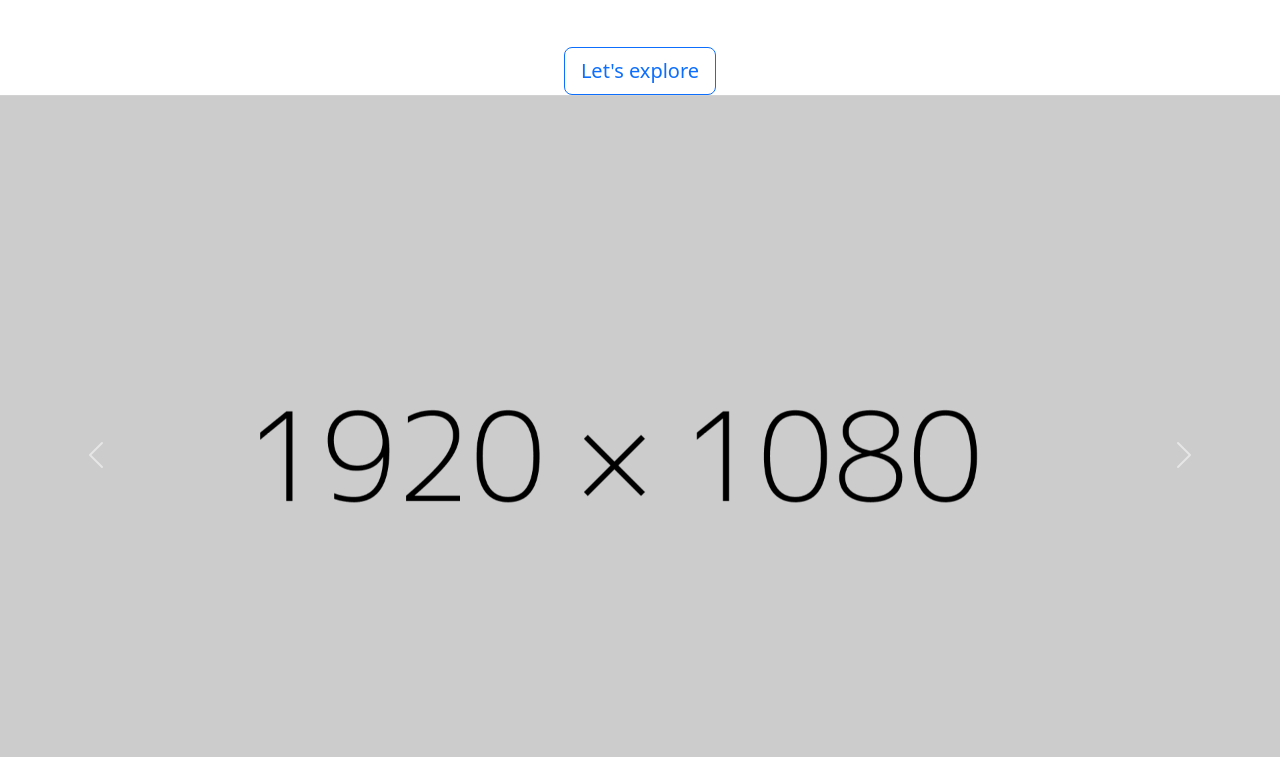
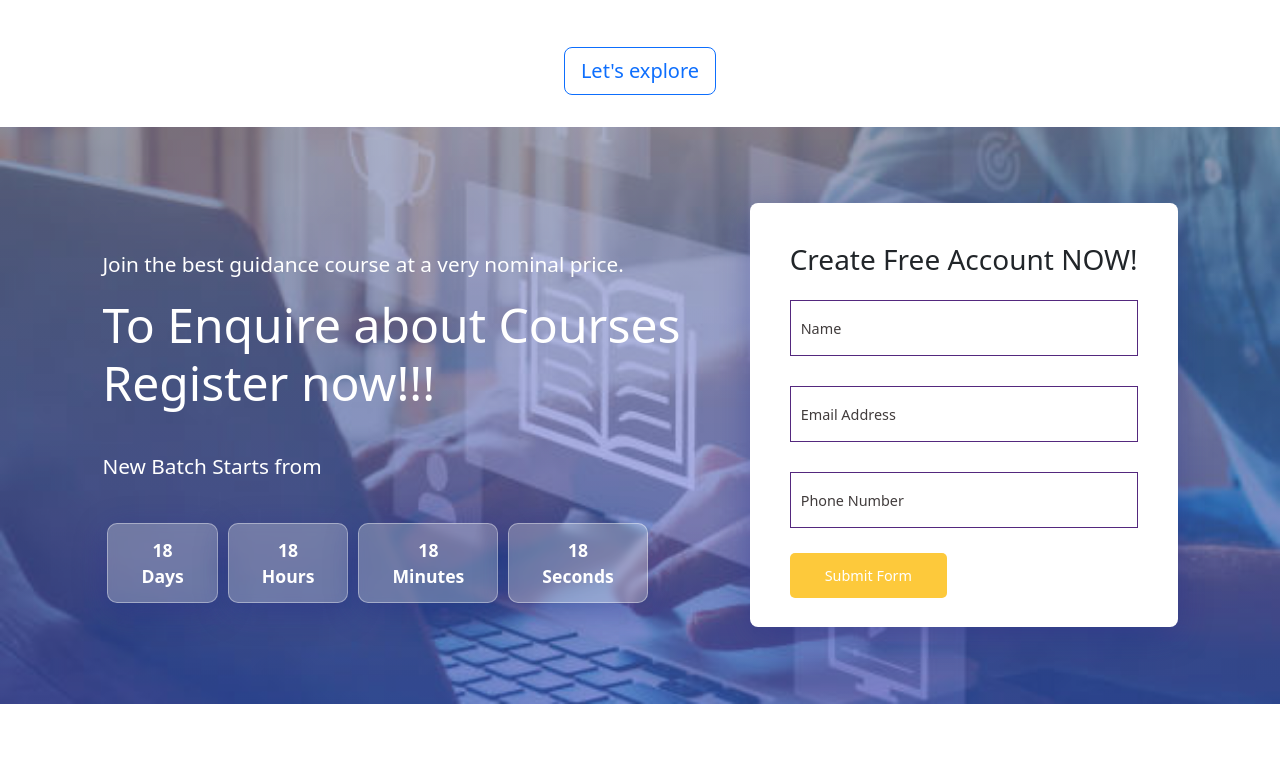
Before and after one commit to nj260701/Aimers-Website, a website: page index.html in a window 1280 px wide. Shown: the part 1623-2380 px from the top of the page. Drawn offline with nearby package versions, Linux system fonts and the light colour scheme.

Commit message:
Registration form updated

```diff
--- a/index.html
+++ b/index.html
@@ -127,31 +127,41 @@
 
     </section>
 
-    <!---Home page CARD end-->
-    <section class="carousel">
-        <div class="results">
-            <div id="carouselExampleControls" class="carousel slide" data-ride="carousel">
-                <div class="carousel-inner">
-                    <div class="carousel-item active">
-                        <img class="d-block w-100" src="./images/download.png" alt="First slide">
-                    </div>
-                    <div class="carousel-item">
-                        <img class="d-block w-100" src="./images/download.png" alt="Second slide">
-                    </div>
-                    <div class="carousel-item">
-                        <img class="d-block w-100" src="./images/download.png" alt="Third slide">
-                    </div>
+    <!-- Registration  -->
+
+    <section id="registration">
+        <div class="reminder">
+            <p>Join the best guidance course at a very nominal price.</p>
+            <h1>To Enquire about Courses <br> Register now!!! </h1>
+            <p>New Batch Starts from</p>
+            <div class="time">
+                <div class="date">
+                    18<br> Days
                 </div>
-                <a class="carousel-control-prev" href="#carouselExampleControls" role="button" data-slide="prev">
-                    <span class="carousel-control-prev-icon" aria-hidden="true"></span>
-                    <span class="sr-only">Previous</span>
-                </a>
-                <a class="carousel-control-next" href="#carouselExampleControls" role="button" data-slide="next">
-                    <span class="carousel-control-next-icon" aria-hidden="true"></span>
-                    <span class="sr-only">Next</span>
-                </a>
+                <div class="date">
+                    18<br> Hours
+                </div>
+                <div class="date">
+                    18<br> Minutes
+                </div>
+                <div class="date">
+                    18<br> Seconds
+                </div>
             </div>
+
         </div>
+
+        <div class="form">
+            <h3>Create Free Account NOW!</h3>
+            <input type="text" placeholder="Name" name="" id="">
+            <input type="text" placeholder="Email Address" name="" id="">
+            <input type="text" placeholder="Phone Number" name="" id="">
+
+            <div class="form-btn">
+                <a class="yellow" href="#">Submit Form</a>           </div>
+
+        </div>
+
     </section>
 
     <!-- Features -->
@@ -177,6 +187,33 @@
                 <h3>Weekly Mock Test</h3>
                 <p>Lorem ipsum, dolor sit amet consectetur adipisicing elit. Reprehenderit corrupti pariatur repudiandae
                     blanditiis iste adipisci. Quidem nostrum iste id, molestiae eos quod dolorem dicta ipsa! </p>
+            </div>
+        </div>
+    </section>
+
+    <!---Topper's Carousel-->
+    <section class="carousel">
+        <div class="results">
+            <div id="carouselExampleControls" class="carousel slide" data-ride="carousel">
+                <div class="carousel-inner">
+                    <div class="carousel-item active">
+                        <img class="d-block w-100" src="./images/download.png" alt="First slide">
+                    </div>
+                    <div class="carousel-item">
+                        <img class="d-block w-100" src="./images/download.png" alt="Second slide">
+                    </div>
+                    <div class="carousel-item">
+                        <img class="d-block w-100" src="./images/download.png" alt="Third slide">
+                    </div>
+                </div>
+                <a class="carousel-control-prev" href="#carouselExampleControls" role="button" data-slide="prev">
+                    <span class="carousel-control-prev-icon" aria-hidden="true"></span>
+                    <span class="sr-only">Previous</span>
+                </a>
+                <a class="carousel-control-next" href="#carouselExampleControls" role="button" data-slide="next">
+                    <span class="carousel-control-next-icon" aria-hidden="true"></span>
+                    <span class="sr-only">Next</span>
+                </a>
             </div>
         </div>
     </section>
--- a/style.css
+++ b/style.css
@@ -78,7 +78,7 @@ nav .nav-bar ul li a:hover {
     color: #fdc93b;
 }
 
-.nav-item button{
+.nav-item button {
     background-color: white;
     color: #4caf50;
     font-size: large;
@@ -89,7 +89,8 @@ nav .nav-bar ul li a:hover {
     transition: 0.3s ease;
     transition-duration: 0.4s;
 }
-.nav-item button:hover{
+
+.nav-item button:hover {
     background-color: #4CAF50;
     /* Green */
     color: white;
@@ -185,10 +186,10 @@ nav .nav-bar ul li a:hover {
 
 #batches .courses {
     background-color: #f9f9ff;
-    width:600px;
+    width: 600px;
     height: 700px;
     border-radius: 10px;
-    border:1px solid grey;
+    border: 1px solid grey;
     /* position: relative; */
 }
 
@@ -224,7 +225,6 @@ nav .nav-bar ul li a:hover {
     width: 70px;
     height: 70px;
     border-radius: 50%;
-    position: absolute;
     right: 25px;
     bottom: 210px;
 }
@@ -302,10 +302,104 @@ nav .nav-bar ul li a:hover {
 
 }
 
+/* Registration */
+
+#registration {
+    margin-top: 2rem;
+    padding: 6vw 8vw 6vw 8vw;
+    background-image: linear-gradient( rgba(99, 112, 168, 0.5), rgba(81, 91, 233, 0.5)), url("images/registration-bg.jpg");
+    width:100%;
+    height: 100%;
+    background-size: cover;
+    background-position: center;
+    display: flex;
+    justify-content: space-between;
+    align-items:center;
+}
+
+#registration .reminder{
+    color:#fff;
+}
+
+#registration .reminder p{
+    font-size: 1.3rem;
+    padding-top: 2rem;
+}
+#registration .reminder h1{
+    color:#fff;
+    font-size: 3rem;
+}
+
+#registration .reminder .time{
+    display:flex;
+    margin-top:40px;
+}
+
+#registration .reminder .time .date{
+    text-align: center;
+    padding:13px 33px;
+    background: rgba(255,255,255,0.25);
+    backdrop-filter: blur(4px);
+    box-shadow: 0 8px 32px 0 rgba(31,38,135,0.37);
+    border-radius: 10px;
+    margin:0 5px 10px 5px;
+    border: 1px solid rgba(255,255,255,0.38);
+    font-size: 1.1rem;
+    font-weight: 600;
+}
+
+#registration .form{
+    background-color: #fff;
+    border-radius: 8px;
+    display: flex;
+    flex-direction:column;
+    padding:40px;
+    box-shadow: 0 8px 32px 0 rgba(31,38,135,0.37);
+}
+
+#registration .form input{
+    margin: 15px 0px;
+    padding:15px 10px;
+    border:1px solid rgb(84,40,126);
+    outline:none;
+}
+
+#registration .form input::placeholder{
+    color:#413c3c;
+    font-weight: 500;
+    font-size: .9rem;
+}
+
+#registration .form .form-btn{
+    margin-top:20px;
+}
+
+#registration .form a.yellow{
+    text-decoration: none;
+    font-size: .9rem;
+    padding: 13px 35px;
+    background-color: #fff;
+    font-weight: 500;
+    border-radius:5px;
+    color:#fff;
+    background-color: #fdc93b;
+    transition: 0.3s ease;
+
+}
+
+#registration .form a.yellow:hover{
+    color:rgb(21,21,100);
+    background: rgba(255,255,255,0.38);
+}
+
+
+
+
+
 /* footer */
 
-footer{
-    padding-top:5vw;
+footer {
+    padding-top: 5vw;
     padding-left: 8vw;
     padding-right: 8vw;
     padding-bottom: 1rem;
@@ -313,95 +407,97 @@ footer{
     display: flex;
     justify-content: space-between;
     align-items: flex-start;
-    flex-wrap :wrap;
+    flex-wrap: wrap;
 }
 
-footer.footer-col{
+footer.footer-col {
     padding-bottom: 40px;
 }
 
-footer h3{
-    color:rgb(241,240,245);
+footer h3 {
+    color: rgb(241, 240, 245);
     font-weight: 600;
     padding-bottom: 20px;
 }
 
-footer li{
+footer li {
     list-style: none;
-    color:#7b838a;
-    padding:10px 0;
+    color: #7b838a;
+    padding: 10px 0;
     font-size: 15px;
-    cursor:pointer;
+    cursor: pointer;
     transition: 0.3s ease;
 }
 
-footer li:hover{
-    color:rgb(241,240,245);
+footer li:hover {
+    color: rgb(241, 240, 245);
 }
 
-footer p{
-    color :#7b838a;
+footer p {
+    color: #7b838a;
 }
 
-footer .subscribe{
+footer .subscribe {
     margin-top: 20px;
 }
 
-footer input{
-    width:220px;
-    padding:15px 12px;
-    background:#334f6c;
-    border:none;
-    outline:none;
-    color:#ffff;
+footer input {
+    width: 220px;
+    padding: 15px 12px;
+    background: #334f6c;
+    border: none;
+    outline: none;
+    color: #ffff;
 }
 
-footer .subscribe a{
+footer .subscribe a {
     text-decoration: none;
     font-size: 1.3rem;
-    padding:12px 15px;
+    padding: 12px 15px;
     background-color: #fff;
     font-weight: 600;
 
 }
 
-footer .subscribe a.yellow{
-    color:#fff;
-    background:#fdc93b;
+footer .subscribe a.yellow {
+    color: #fff;
+    background: #fdc93b;
     transition: 0.3 ease;
 }
 
-footer .subscribe a.yellow:hover{
-    color:rgb(21,21,100);
+footer .subscribe a.yellow:hover {
+    color: rgb(21, 21, 100);
     background-color: #fff;
 }
 
-footer .copyright{
+footer .copyright {
     margin-top: 20px;
     display: flex;
     justify-content: space-between;
     align-items: center;
     width: 100%;
-    flex-wrap:wrap
+    flex-wrap: wrap
 }
-.footer-sm ul{
+
+.footer-sm ul {
     display: flex;
     justify-content: space-between;
-   padding: px;
-}
-.footer-sm ul li{
-    padding-left:20px;
+    padding: px;
 }
 
-.footer-sm ul li:hover{
+.footer-sm ul li {
+    padding-left: 20px;
+}
+
+.footer-sm ul li:hover {
     transform: scale(1.5);
 }
 
-.results{
-    /* margin: 8rem;
-    width:60%;
+.results {
+    margin: 8rem;
+    width: 60%;
     height: auto;
     display: flex;
-    */
+
 
 }
```
Also changed, not shown: images/registration-bg.jpg (added).
